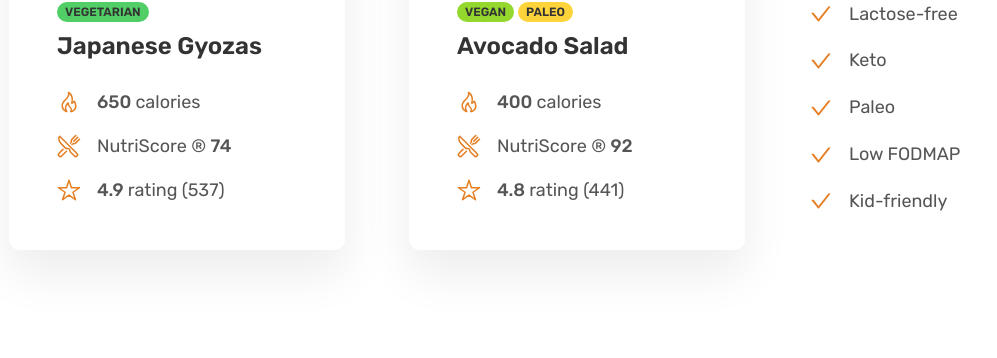
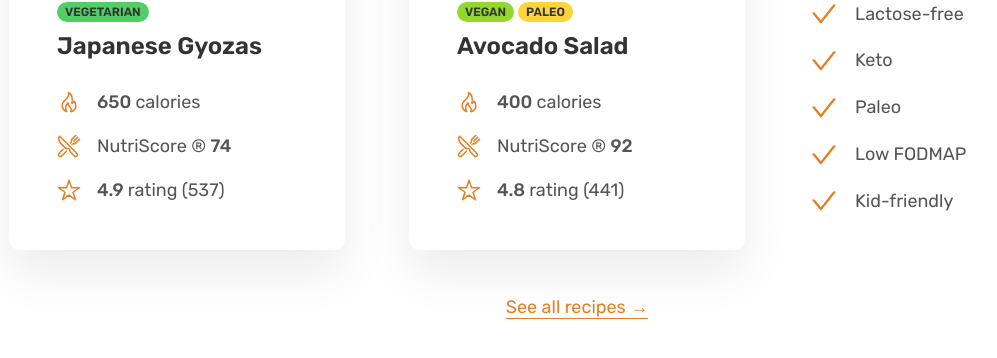
Before and after one commit to clovis-rosa/nextjs-omnifood-website, a Next.js app: page / in a window 1280 px wide. Shown: the part 3141-3499 px from the top of the page, without its empty margins (63-1060 px from the left). Built offline with nearby package versions, Linux system fonts and the light colour scheme.

Commit message:
Added testimonials component. Update card and meals components. Uploading project to github.

```diff
--- a/src/components/CardList.jsx
+++ b/src/components/CardList.jsx
@@ -31,6 +31,11 @@ export default function CardList() {
 }
 
 const CardStyles = styled.div`
+  @media (max-width: 44em) {
+    grid-column: 1 / -1;
+    justify-self: center;
+  }
+
   .heading-tertiary {
     font-size: 3rem;
     font-weight: 700;
@@ -39,6 +44,10 @@ const CardStyles = styled.div`
     color: #333;
     margin-bottom: 3.2rem;
     max-height: 100%; //
+
+    @media (max-width: 75em) {
+      font-size: 2.4rem;
+    }
   }
 
   .list {
@@ -58,8 +67,8 @@ const CardStyles = styled.div`
 
       .icon_inner {
         display: block;
-        height: 2.4rem;
-        width: 2.4rem;
+        height: 3rem;
+        width: 3rem;
         color: #e67e22;
 
         svg {
--- a/src/components/Meals.jsx
+++ b/src/components/Meals.jsx
@@ -15,6 +15,9 @@ export default function Meals() {
           <CardPhoto />
           <CardList />
         </ContainerGrid>
+        <AllRecipes>
+          <a href="#">See all recipes →</a>
+        </AllRecipes>
       </MealsSectionStyles>
     </>
   )
@@ -85,3 +88,27 @@ const ContainerGrid = styled.div`
     row-gap: 4.8rem;
   }
 `
+
+const AllRecipes = styled.div`
+  max-width: 120rem;
+  padding: 0 3.2rem;
+  margin: 0 auto;
+  text-align: center;
+  font-size: 1.8rem;
+
+  a:link,
+  a:visited {
+    display: inline-block;
+    color: #e67e22;
+    text-decoration: none;
+    border-bottom: 1px solid currentColor;
+    padding-bottom: 2px;
+    transition: all 0.3s;
+
+    &:hover,
+    &:active {
+      color: #cf711f;
+      border-bottom: 1px solid transparent;
+    }
+  }
+`
```
Also changed, not shown: src/components/Testimonials.jsx (added, +29 -0 lines).
